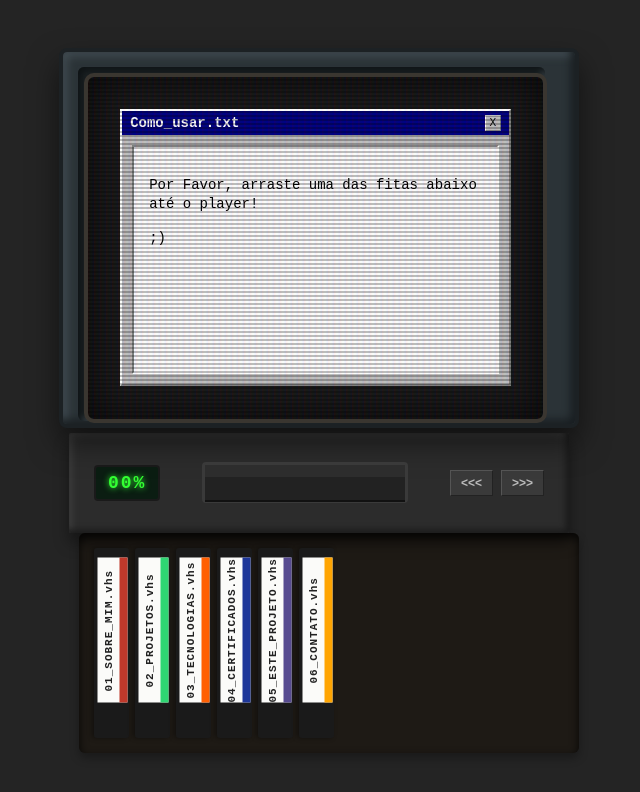
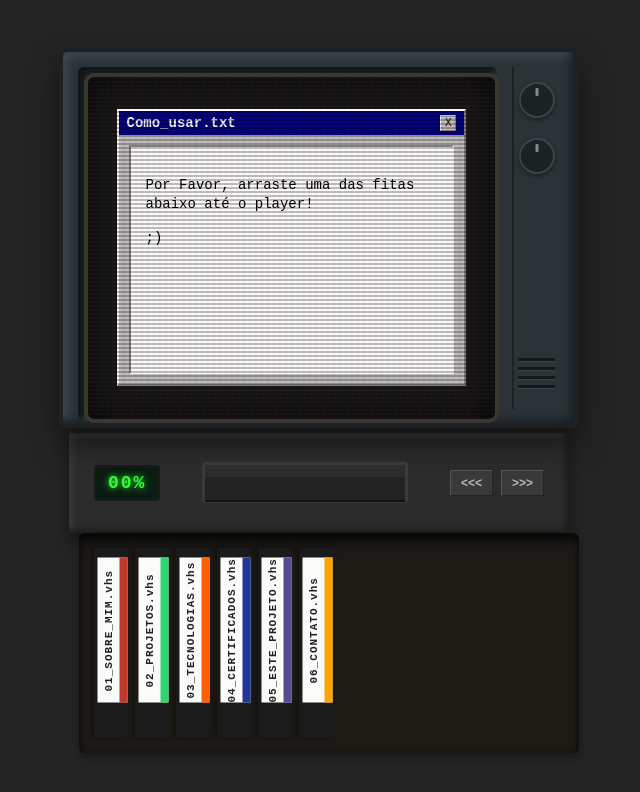
Before and after one commit to kasu403/Portfolio, a React app: page / in a window 1280 px wide. Shown: the top 792 px of the page, without its empty margins (321-961 px from the left). Built offline with nearby package versions, Linux system fonts and the light colour scheme; the HTML template or start-up script is replaced by a standard one.

Commit message:
Ajustes de estilo nos botoes e ranhuras adicionadas

```diff
--- a/src/App.css
+++ b/src/App.css
@@ -30,7 +30,56 @@ body {
   box-shadow: inset 3px 3px 6px #0e1214, inset -3px -3px 6px #3a454a;
 }
 
+.painelcontrole {
+  width: 60px;
+  height: 100%;
+  display: flex;
+  flex-direction: column;
+  align-items: center;
+  justify-content: flex-start;
+  gap: 20px;
+  padding-top: 15px;
+  border-left: 2px solid #1c2124;
+  box-sizing: border-box;
+}
 
+.botaodial {
+  width: 32px;
+  height: 32px;
+  background-color: #1c2124;
+  border-radius: 50%;
+  border: 2px solid #3a454a;
+  box-shadow: 0 2px 4px rgba(0,0,0,0.4);
+  position: relative;
+}
+
+.botaodial::before {
+  content: '';
+  position: absolute;
+  top: 4px;
+  left: 50%;
+  transform: translateX(-50%);
+  width: 3px;
+  height: 8px;
+  background-color: #7d8b92;
+  border-radius: 1px;
+}
+
+.ranhuratv {
+  width: 80%;
+  display: flex;
+  flex-direction: column;
+  gap: 5px;
+  margin-top: auto;
+  margin-bottom: 20px;
+}
+
+.ranhuratv span {
+  width: 100%;
+  height: 3px;
+  background-color: #14181a;
+  border-bottom: 1px solid #3a454a;
+}
 
 .televisao {
   display: flex;
--- a/src/Monitor.jsx
+++ b/src/Monitor.jsx
@@ -12,7 +12,7 @@ function Monitor({children}) {
             <div className="painelcontrole">
                 <div className="botaodial"></div>
                 <div className="botaodial"></div>
-                <div className="ranhuras tv">
+                <div className="ranhuratv">
                     <span></span>
                     <span></span>
                     <span></span>
```
